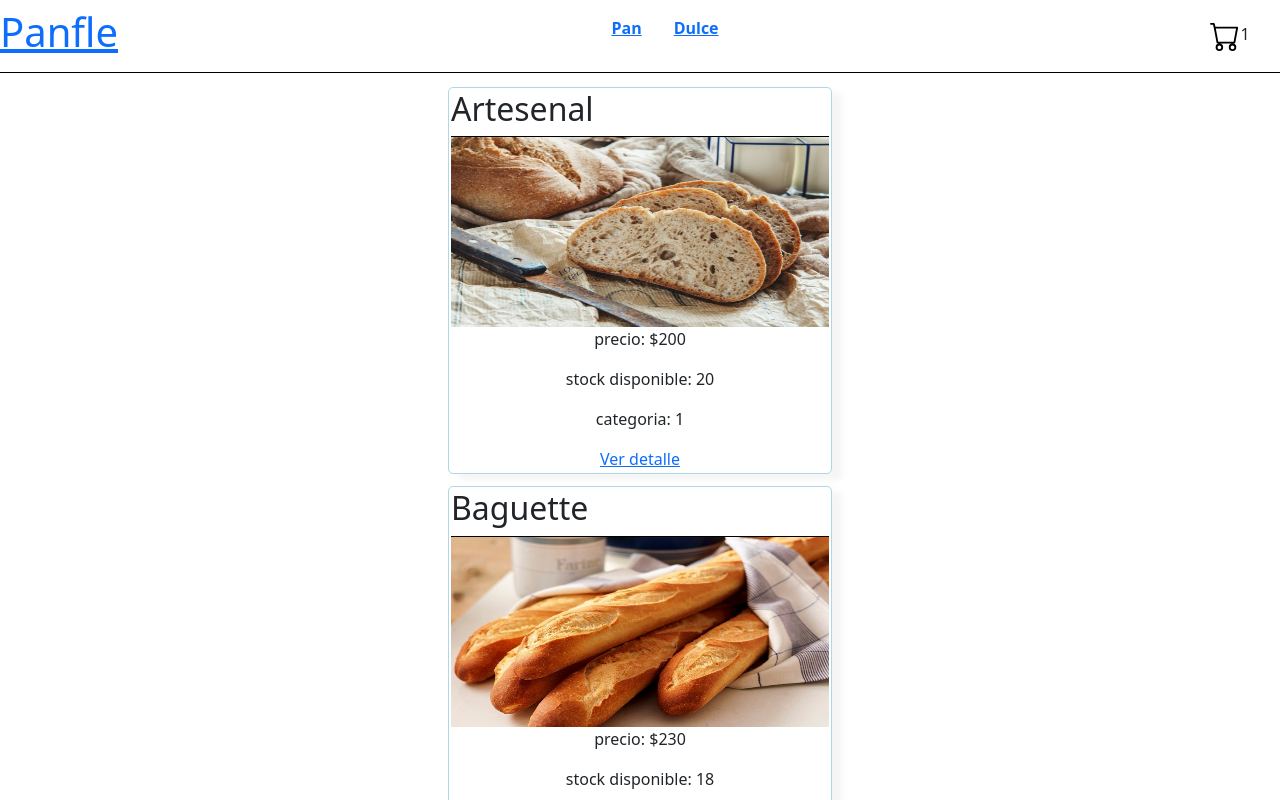
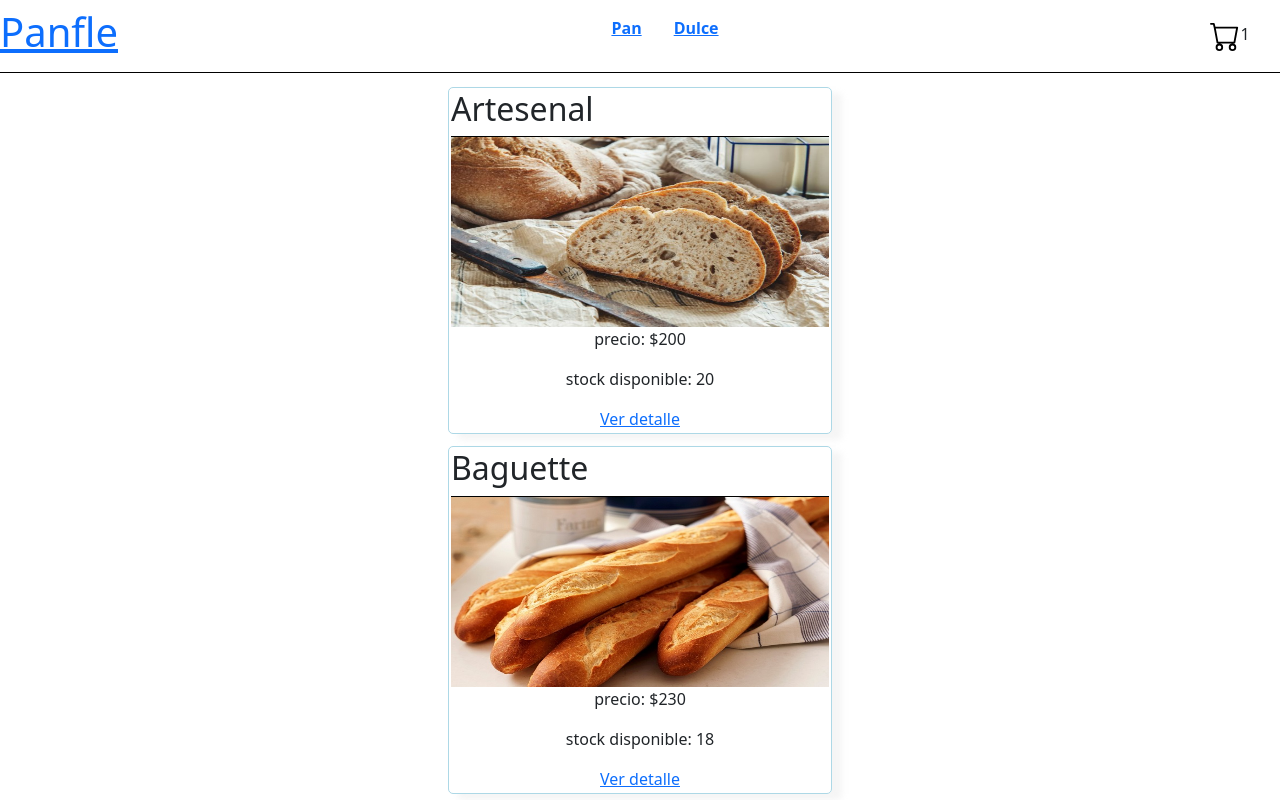
Before and after one commit to D-Harbel/ReactJS-PreEntrega2-Ulloa-Torrez, a React (Create React App) app: page / in a window 1280 px wide. Shown: the top 800 px of the page. Built offline with nearby package versions, Linux system fonts and the light colour scheme.

Commit message:
Update Item.js

```diff
--- a/src/components/Item/Item.js
+++ b/src/components/Item/Item.js
@@ -1,7 +1,7 @@
 import { Link } from 'react-router-dom'
 import './Item.css'
 
-const Item = ({id, name, price, category, stock, img}) => {
+const Item = ({id, name, price, stock, img}) => {
 
     return (
         <div className="ContainerDiv">
@@ -21,9 +21,6 @@ const Item = ({id, name, price, category, stock, img}) => {
                 <p className="Info">
                     stock disponible: {stock}
                 </p>
-                <p className="Info">
-                    categoria: {category}
-                </p>
             </section>
             <footer className='ItemFooter'>
                 <Link to={`/item/${id}`} className='Option'>Ver detalle</Link>
```
